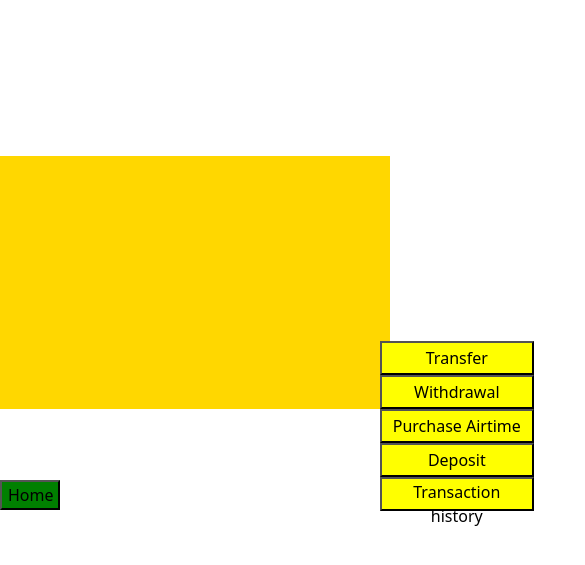
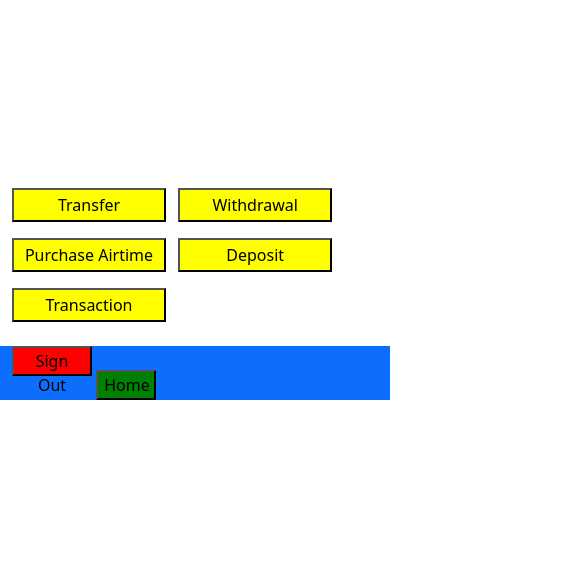
Before and after one commit to Isrkay/A-Simple-Bank-App, a plain HTML site: page dashboard.html in a window 390 px wide. Shown: the part 21-586 px from the top of the page, 585 px wide, since content can reach past the window. Drawn offline with Linux system fonts and the light colour scheme.

Commit message:
I completed dashboard.html responsiveness

```diff
--- a/dashboard.html
+++ b/dashboard.html
@@ -5,31 +5,38 @@
     <meta http-equiv="X-UA-Compatible" content="IE=edge">
     <meta name="viewport" content="width=device-width, initial-scale=1.0">
     <title>Document</title>
-    <link rel="stylesheet" href="style.css">
+    <!-- <link rel="stylesheet" href="style.css"> -->
     <link rel="stylesheet" href="bootstrap-5.2.0-dist/css/bootstrap.css">
 </head>
 <body onload="mySubmit()">
-    <div id="cont">
-        <div id="myDivs">
-            <span id="myWelcome1"></span><br><br>
-        <span id="myWelcome2"></span><br><br>
-        <span id="myWelcome3"></span><br><br>
-        <button class="btns" onclick="transfer()">Transfer</button>
-        <button class="btns"  onclick="withdrawal()">Withdrawal</button>
-        <!-- <button onclick="transfer()">Transfer</button> -->
-        <button class="btns" onclick="airtime()">Purchase Airtime</button>
-        <button class="btns" onclick="deposit()">Deposit</button>
-        <button class="btns" onclick="transaction()">Transaction history</button>
+    <div class="container">
+        <div class="row col-lg-10 col-md-9 col-xs-5">
+            <!-- <div id="cont"> -->
+                <div class="mt-4">
+                <span id="myWelcome1"></span><br><br>
+                <span id="myWelcome2"></span><br><br>
+                <span id="myWelcome3"></span><br><br>
+                <button class="btns me-2 mb-3 " onclick="transfer()">Transfer</button>
+                <button class="btns me-2"  onclick="withdrawal()">Withdrawal</button>
+                <!-- <button onclick="transfer()">Transfer</button> -->
+                <button class="btns me-2 mb-3" onclick="airtime()">Purchase Airtime</button>
+                <button class="btns me-2" onclick="deposit()">Deposit</button>
+                <button class="btns me-2 " onclick="transaction()">Transaction</button><br><br>
+                </div>
+            <!-- </div> -->
+            <div class="col-xs-5 mx-auto bg-primary">
+                <button onclick="back()" id="out">Sign Out</button>
+                <button onclick="homes()" id="myhome">Home</button>
+            </div>
         </div>
     </div>
-    <button onclick="back()" id="out">Sign Out</button>
-    <button onclick="homes()" id="myhome">Home</button>
+
 
     <script src="app.js"></script>
     <style>
         #out{
-            margin-left: 75vh;
-            margin-top: 20px;
+            /* margin-left: 75vh; */
+            /* margin-top: 20px; */
             background-color: red;
             height: 30px;
             width: 80px;
@@ -46,8 +53,8 @@
         }
         #myDivs{
             /* background-color: aqua; */
-            margin-top: 21vh;
-            margin-left: 45vh;
+            /* margin-top: 21vh; */
+            /* margin-left: 45vh; */
         }
         #myWelcome1{
             font-size: 35px;
```
